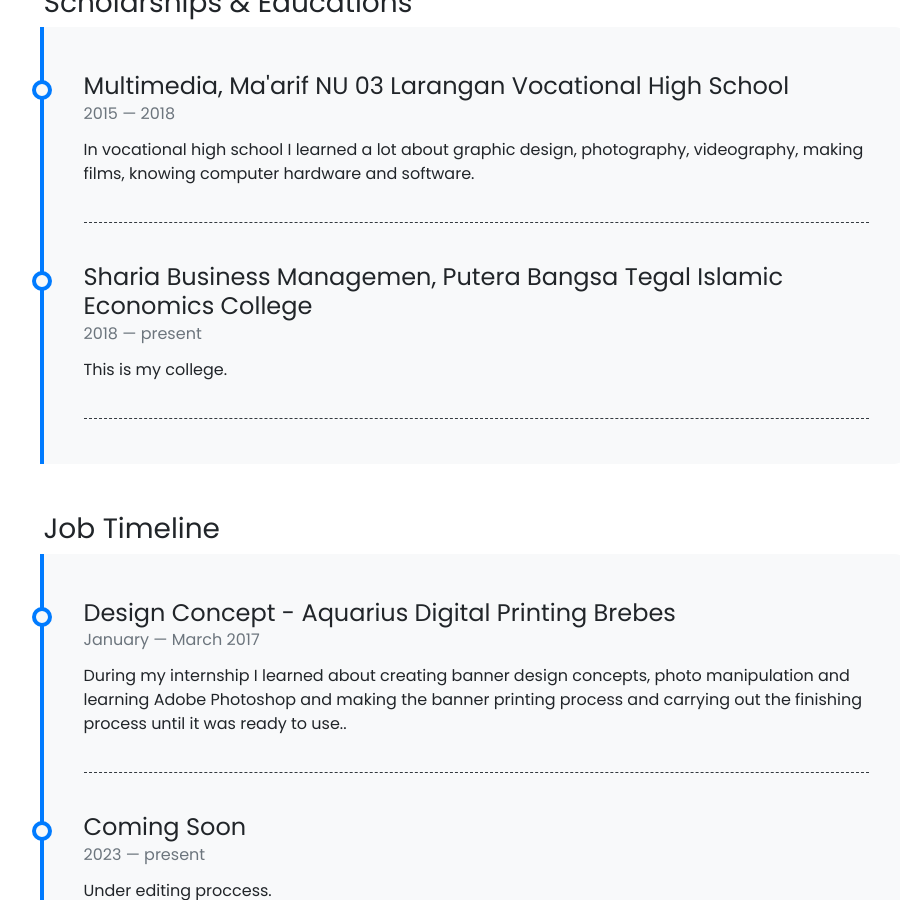
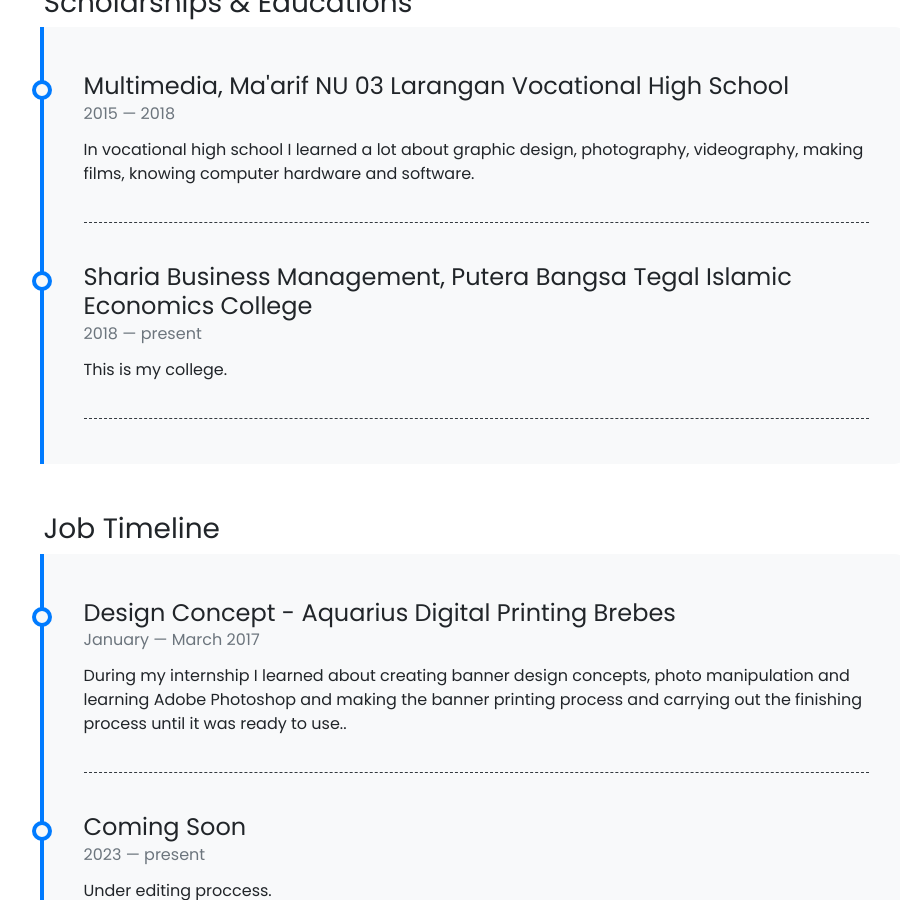
Before and after one commit to ajisetiawan716/ajisetiawan716.github.io, a Jekyll site: the page built from pages/about.md, in a window 1280 px wide and 900 px high, scrolled down 1487 px. Shown: the whole window, without its empty margins (164-1064 px from the left). Built offline with Jekyll 4.4.1, drawn with Linux system fonts in a browser that asks for light colours; nearby versions of some CDN libraries; emoji names are drawn with the system emoji font.

Commit message:
Update scholarship.yml

```diff
--- a/_data/scholarship.yml
+++ b/_data/scholarship.yml
@@ -3,7 +3,7 @@
   to: 2018
   description: In vocational high school I learned a lot about graphic design, photography, videography, making films, knowing computer hardware and software.
 
-- title: Sharia Business Managemen, Putera Bangsa Tegal Islamic Economics College
+- title: Sharia Business Management, Putera Bangsa Tegal Islamic Economics College
   from: 2018
   to: present
   description: This is my college.
```
